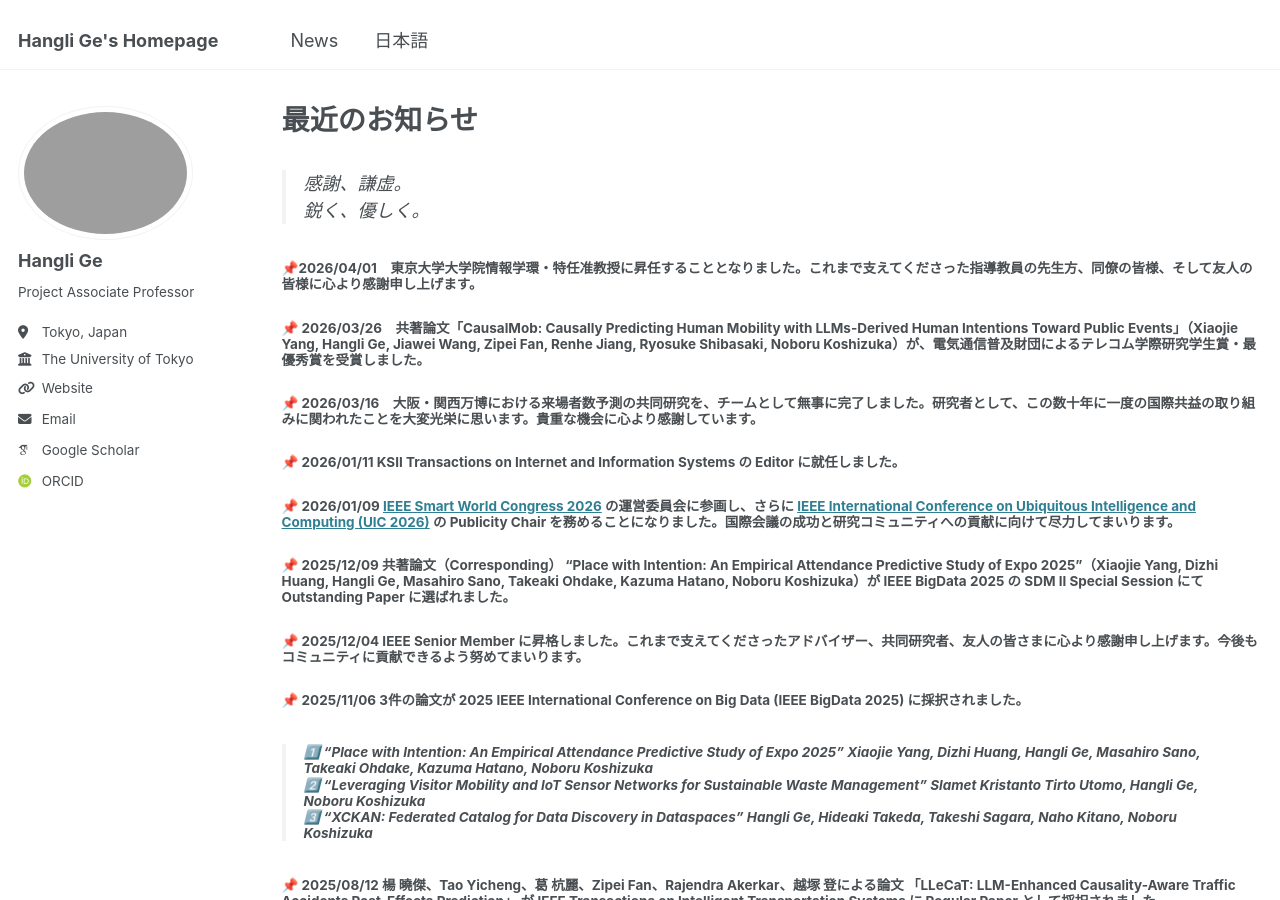
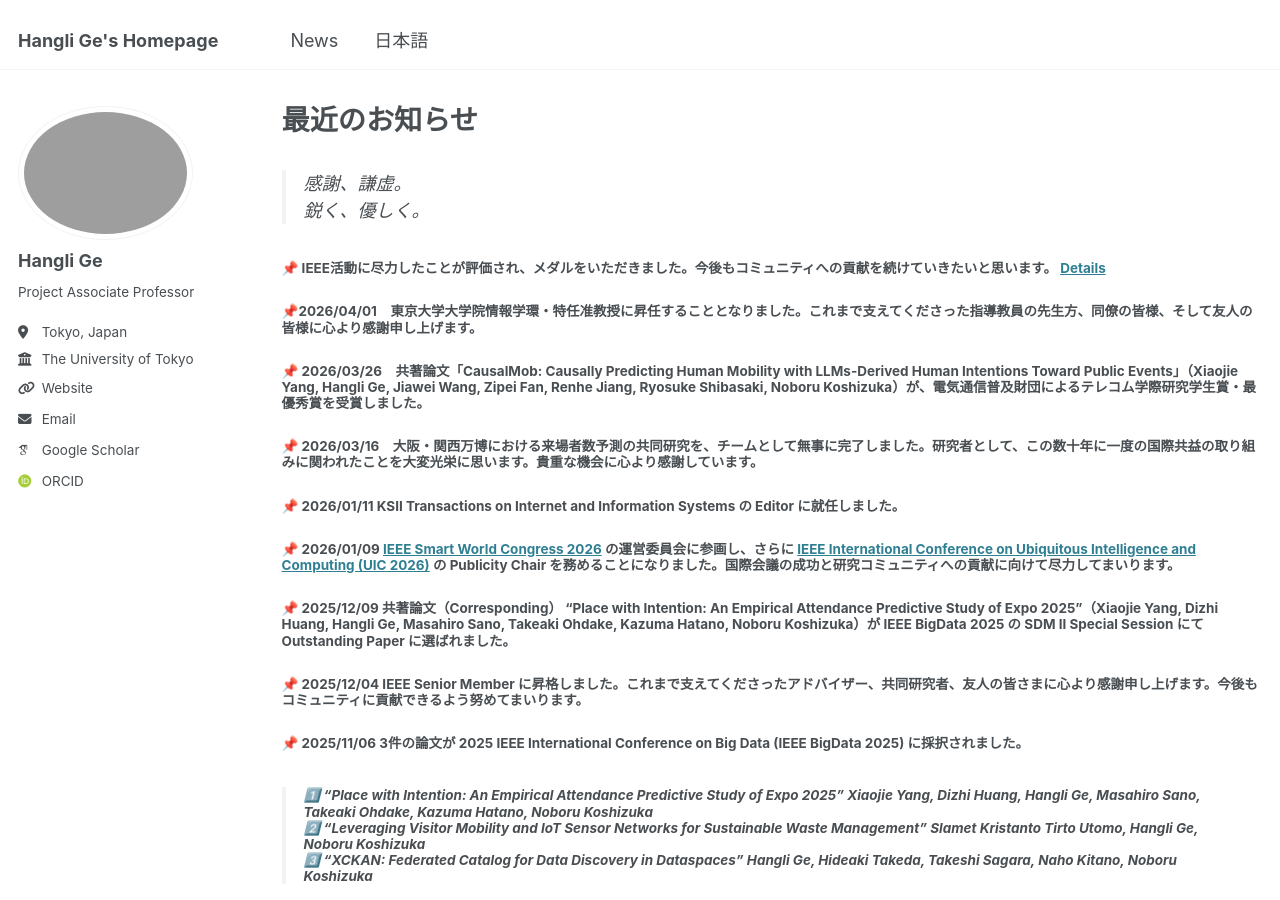
Before and after one commit to christie888/christie888.github.io, a Jekyll site: the page built from _pages/post_jp.md, in a window 1280 px wide and 900 px high. Built offline with Jekyll 4.4.1, drawn with Linux system fonts in a browser that asks for light colours; some web fonts are replaced.

Commit message:
Update post_jp.md

```diff
--- a/_pages/post_jp.md
+++ b/_pages/post_jp.md
@@ -5,6 +5,7 @@
 ---
 >感謝、謙虚。<br>鋭く、優しく。
 
+##### 📌 IEEE活動に尽力したことが評価され、メダルをいただきました。今後もコミュニティへの貢献を続けていきたいと思います。 [Details](https://hanglige.com/images/IMG_9517.jpeg)
 
 ##### 📌2026/04/01　東京大学大学院情報学環・特任准教授に昇任することとなりました。これまで支えてくださった指導教員の先生方、同僚の皆様、そして友人の皆様に心より感謝申し上げます。
 
```
